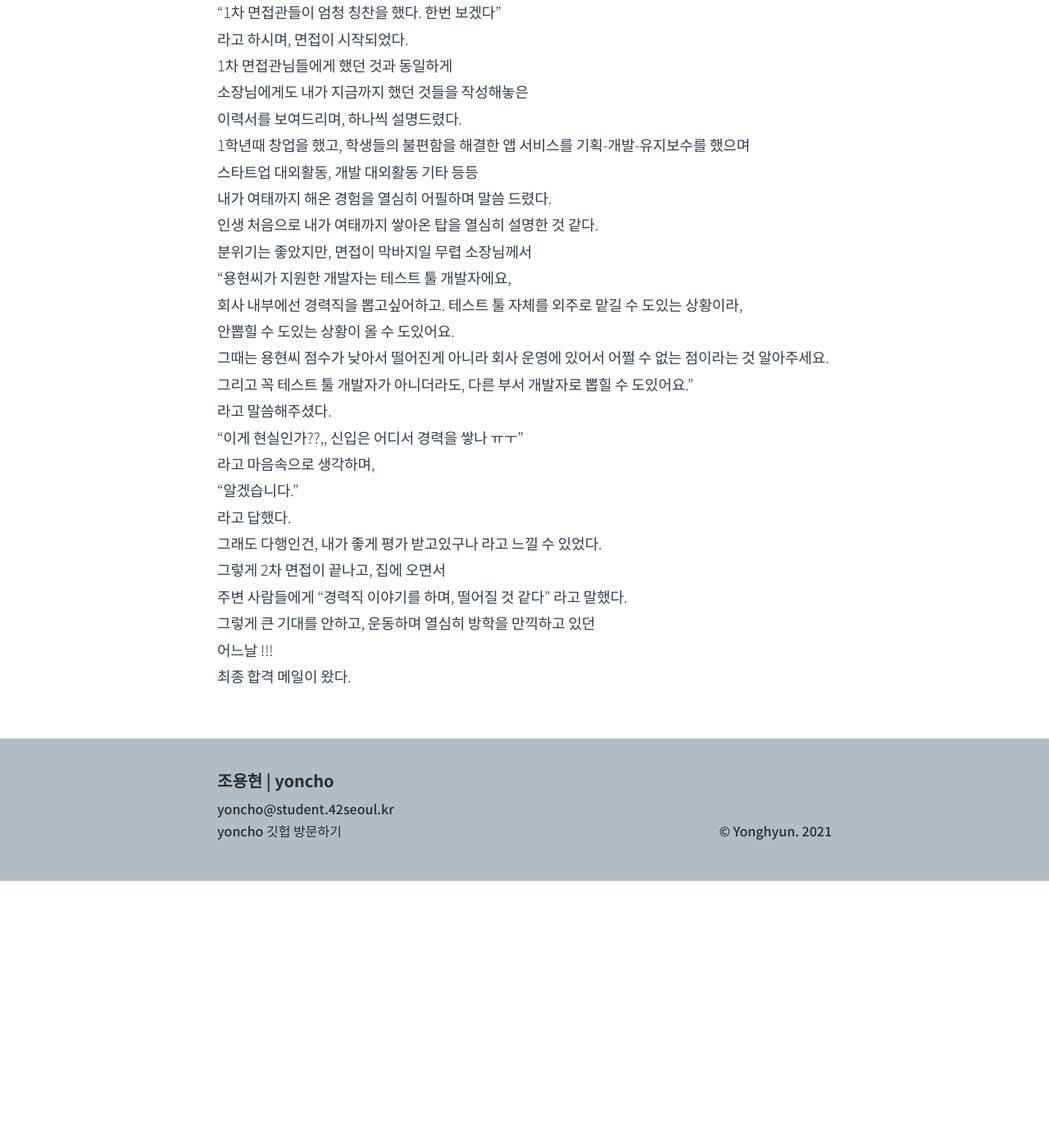
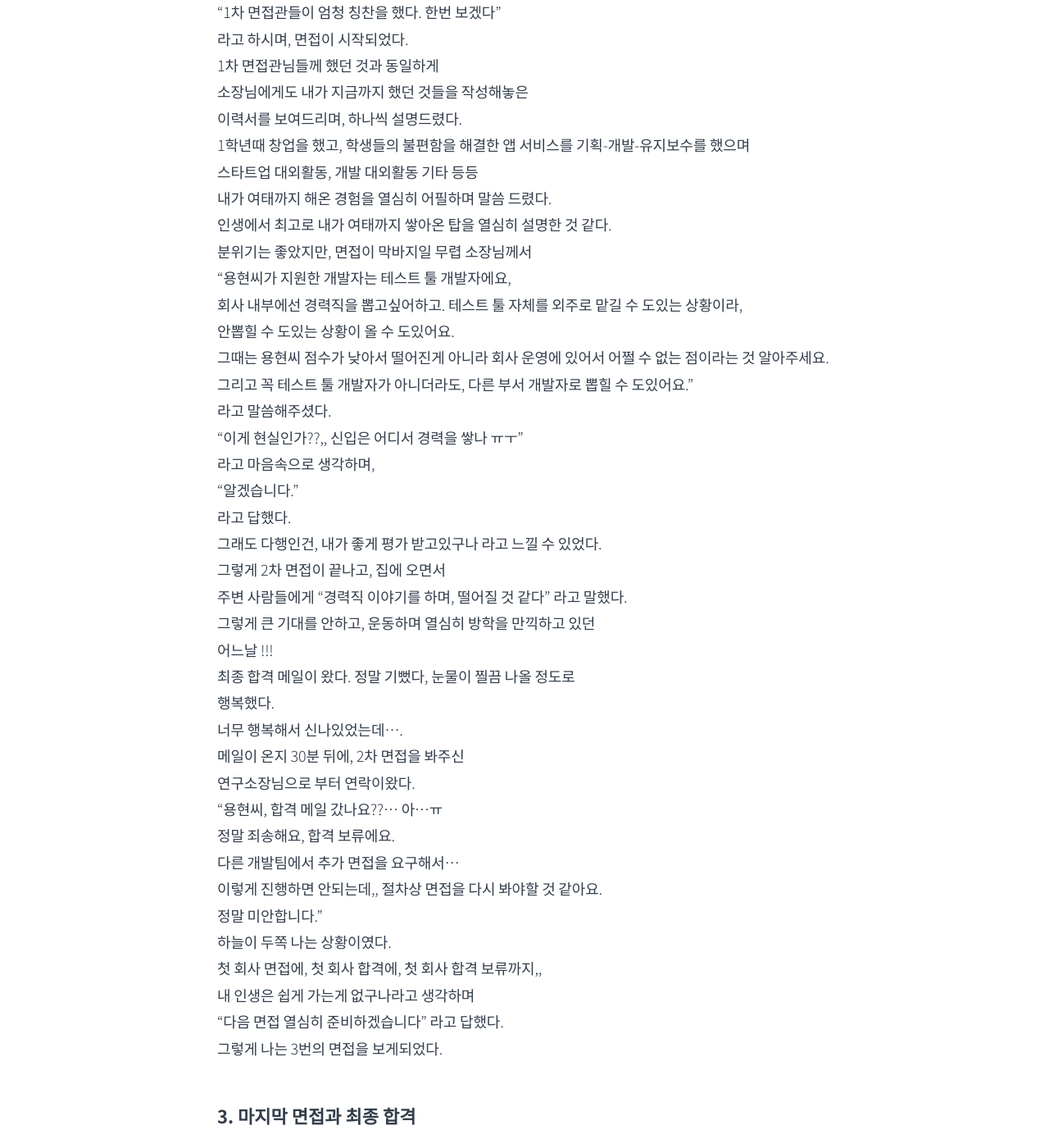
Before and after one commit to yoncho/yoncho.github.io, a Jekyll site: the page built from REPORT/5_2021.09.19 copy.md, in a window 1280 px wide and 1400 px high, scrolled down 1649 px. Shown: the whole window at 82% size. Built offline with Jekyll 4.4.1, drawn with Linux system fonts in a browser that asks for light colours; some web fonts are replaced; before the commit the page ends 2724 px from its top, so only the background shows below that.

Commit message:
2021.09.20

```diff
--- a/REPORT/5_2021.09.19 copy.md
+++ b/REPORT/5_2021.09.19 copy.md
@@ -56,13 +56,13 @@ order: 6
 보안 연구소 소장님 (높으신 분 ㅎ)께서 면접을 진행하셨다.
 "1차 면접관들이 엄청 칭찬을 했다. 한번 보겠다"
 라고 하시며, 면접이 시작되었다.
-1차 면접관님들에게 했던 것과 동일하게
+1차 면접관님들께 했던 것과 동일하게
 소장님에게도 내가 지금까지 했던 것들을 작성해놓은
 이력서를 보여드리며, 하나씩 설명드렸다.
 1학년때 창업을 했고, 학생들의 불편함을 해결한 앱 서비스를 기획-개발-유지보수를 했으며
 스타트업 대외활동, 개발 대외활동 기타 등등
 내가 여태까지 해온 경험을 열심히 어필하며 말씀 드렸다.
-인생 처음으로 내가 여태까지 쌓아온 탑을 열심히 설명한 것 같다.
+인생에서 최고로 내가 여태까지 쌓아온 탑을 열심히 설명한 것 같다.
 분위기는 좋았지만, 면접이 막바지일 무렵 소장님께서
 "용현씨가 지원한 개발자는 테스트 툴 개발자에요,
 회사 내부에선 경력직을 뽑고싶어하고. 테스트 툴 자체를 외주로 맡길 수 도있는 상황이라,
@@ -80,3 +80,20 @@ order: 6
 그렇게 큰 기대를 안하고, 운동하며 열심히 방학을 만끽하고 있던
 어느날 !!!
 최종 합격 메일이 왔다.
+정말 기뻤다, 눈물이 찔끔 나올 정도로
+행복했다.
+너무 행복해서 신나있었는데....
+메일이 온지 30분 뒤에, 2차 면접을 봐주신
+연구소장님으로 부터 연락이왔다.
+"용현씨, 합격 메일 갔나요??... 아...ㅠ
+정말 죄송해요, 합격 보류에요.
+다른 개발팀에서 추가 면접을 요구해서...
+이렇게 진행하면 안되는데,, 절차상 면접을 다시 봐야할 것 같아요.
+정말 미안합니다."
+하늘이 두쪽 나는 상황이였다.
+첫 회사 면접에, 첫 회사 합격에, 첫 회사 합격 보류까지,,
+내 인생은 쉽게 가는게 없구나라고 생각하며
+"다음 면접 열심히 준비하겠습니다" 라고 답했다.
+그렇게 나는 3번의 면접을 보게되었다.
+
+## 3. 마지막 면접과 최종 합격
```
